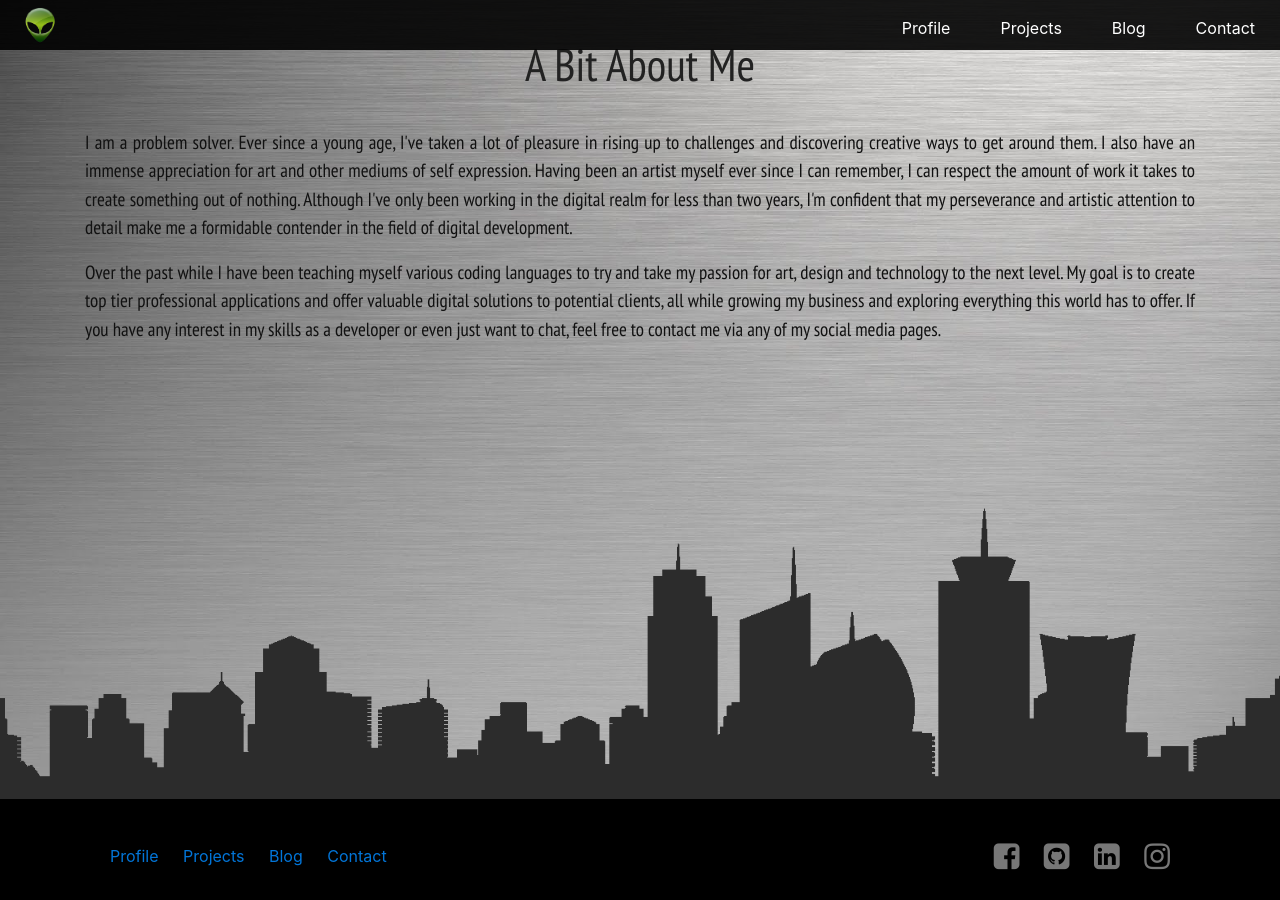
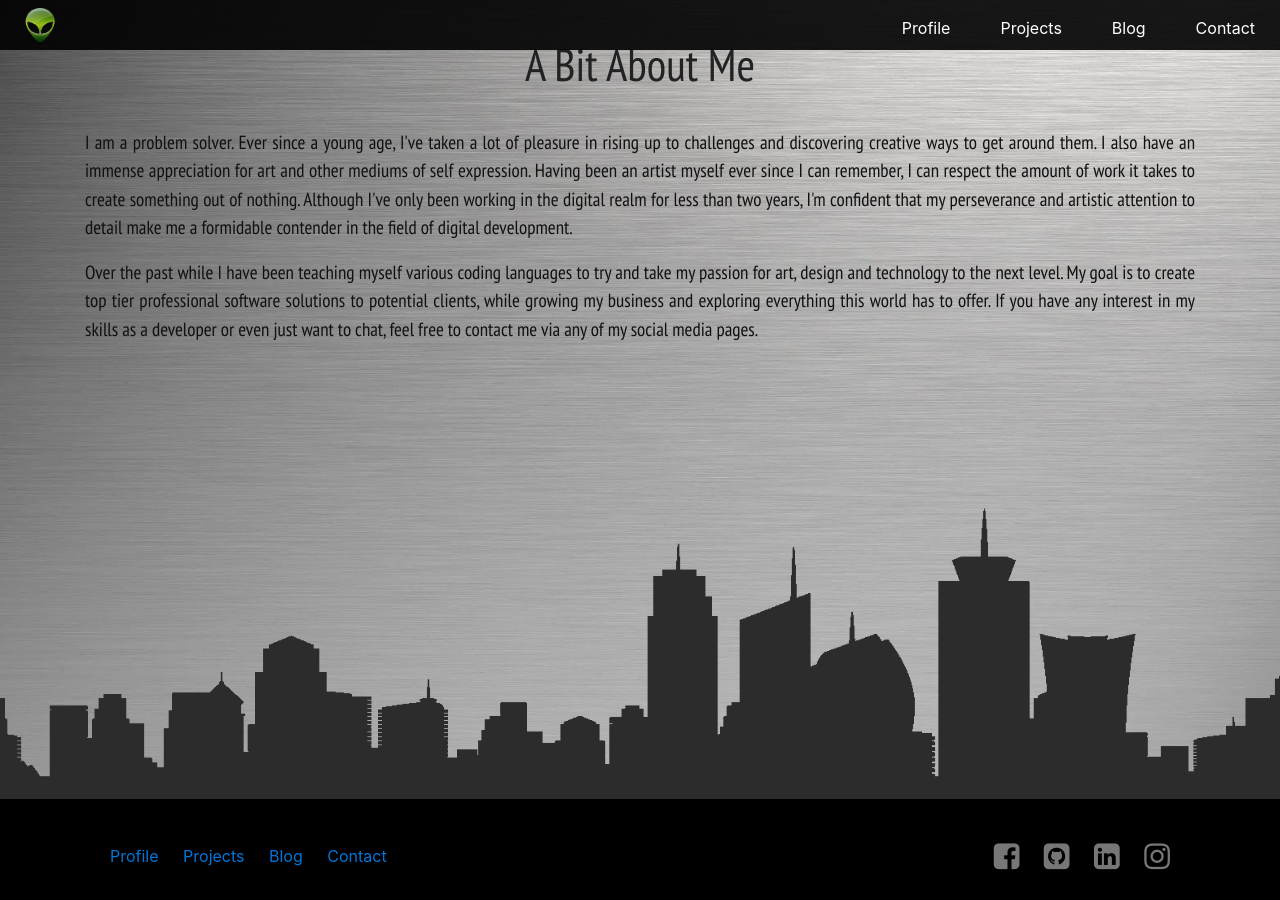
Before and after one commit to Abstract-Alien/my-Name-Is-Paul.github.io, a Jekyll site: the page built from index.html, in a window 1280 px wide and 900 px high, scrolled down 920 px. Built offline with Jekyll 4.4.1, drawn with Linux system fonts in a browser that asks for light colours; nearby versions of some CDN libraries.

Commit message:
edited part of the description on the index.html file

```diff
--- a/index.html
+++ b/index.html
@@ -42,7 +42,7 @@ title: Paul's Profile
       <div class="container">
         <h1 class="text-center">A Bit About Me</h1>
         <p class="about-text">I am a problem solver. Ever since a young age, I've taken a lot of pleasure in rising up to challenges and discovering creative ways to get around them. I also have an immense appreciation for art and other mediums of self expression. Having been an artist myself ever since I can remember, I can respect the amount of work it takes to create something out of nothing. Although I've only been working in the digital realm for less than two years, I'm confident that my perseverance and artistic attention to detail make me a formidable contender in the field of digital development.</p>
-        <p class="about-text">Over the past while I have been teaching myself various coding languages to try and take my passion for art, design and technology to the next level. My goal is to create top tier professional applications and offer valuable digital solutions to potential clients, all while growing my business and exploring everything this world has to offer. If you have any interest in my skills as a developer or even just want to chat, feel free to contact me via any of my social media pages.</p>
+        <p class="about-text">Over the past while I have been teaching myself various coding languages to try and take my passion for art, design and technology to the next level. My goal is to create top tier professional software solutions to potential clients, while growing my business and exploring everything this world has to offer. If you have any interest in my skills as a developer or even just want to chat, feel free to contact me via any of my social media pages.</p>
         <img class="alien-stopper img-fluid mx-auto" id="alienStopper" src="/assets/images/alien-head.gif" alt="little alien head" width="40px" height="50px">
       </div>
       <div class="border-box">
```
